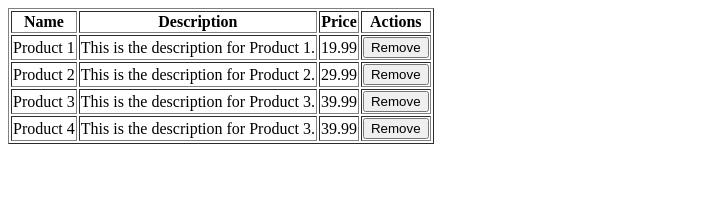
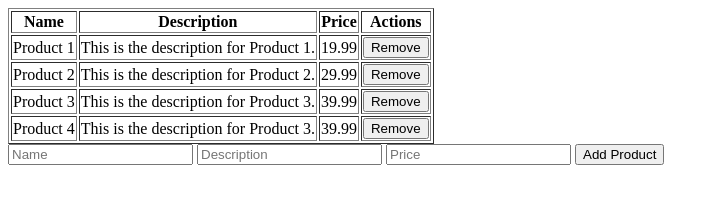
Before and after one commit to Oussama-33v/problem-Solving----JS, a plain HTML site: page miniProject/index.html in a window 1280 px wide. Shown: the whole page, without its empty margins (0-719 px from the left). Drawn offline with Linux system fonts and the light colour scheme.

Commit message:
add inputs to take data from user

```diff
--- a/miniProject/index.html
+++ b/miniProject/index.html
@@ -18,9 +18,16 @@
         </thead>
         <tbody>
 
+
         </tbody>
     </table>
-
+    <span id="totalPrice"></span>
+    <form id="productForm" action="">
+        <input type="text" name="name" placeholder="Name">
+        <input type="text" name="description" placeholder="Description">
+        <input type="number" name="price" placeholder="Price">
+        <button type="submit">Add Product</button>
+    </form>
     <script src="main.js"></script>
 </body>
 </html>
```
